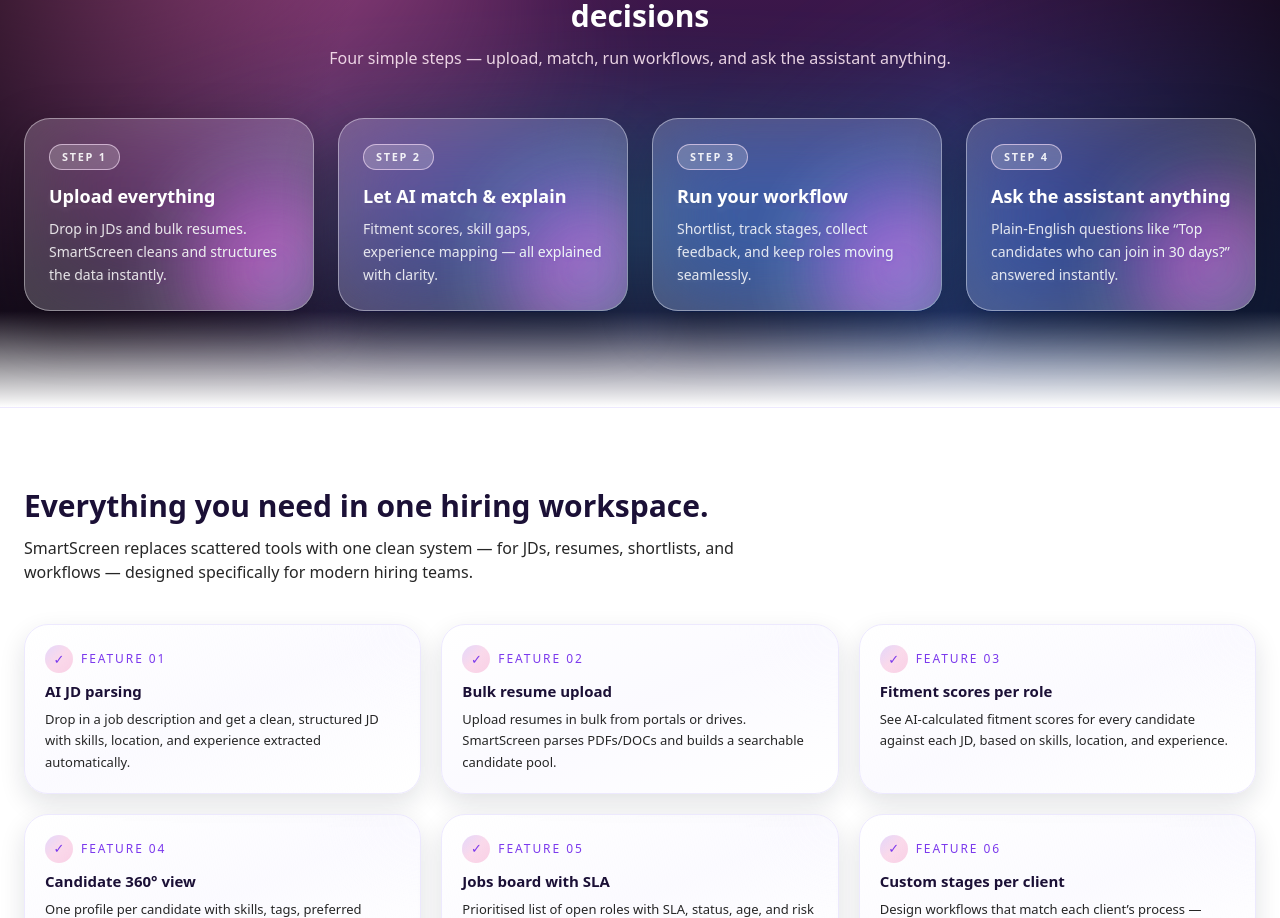
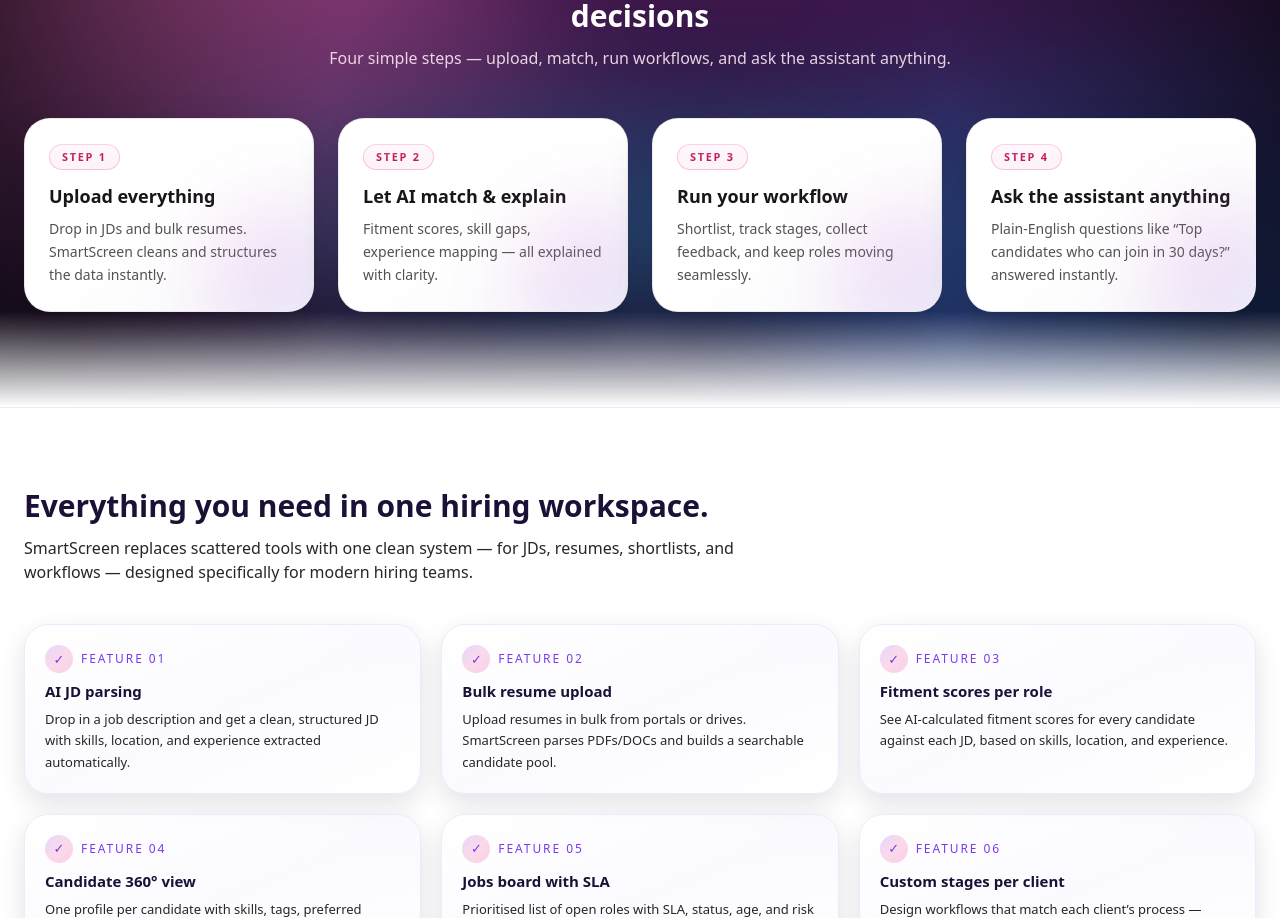
Before and after one commit to MathanGit-1/smartscreen_website, a React (Vite) app: page / in a window 1280 px wide. Shown: the part 4316-5234 px from the top of the page. Built offline with nearby package versions, Linux system fonts and the light colour scheme.

Commit message:
updated code

```diff
--- a/src/App.tsx
+++ b/src/App.tsx
@@ -1835,34 +1835,64 @@
         initial={{ opacity: 0, y: 20 }}
         whileInView={{ opacity: 1, y: 0 }}
         viewport={{ once: true, amount: 0.4 }}
-  transition={{ duration: 0.45, delay: idx * 0.08 }}
+        whileHover={{ y: -10, scale: 1.02, rotate: -0.5 }}
+        transition={{
+          duration: 0.45,
+          delay: idx * 0.08,
+          type: "spring",
+          stiffness: 230,
+          damping: 18,
+        }}
         className="group relative overflow-hidden rounded-[26px]
-             border border-white/40
-             bg-[rgba(255,255,255,0.22)]
-             backdrop-blur-2xl
+                  bg-gradient-to-br from-white via-white to-[#f7f7f9]
+                  border border-neutral-200/80
+                  shadow-[0_18px_40px_rgba(0,0,0,0.22)]
                   px-6 py-6
-             shadow-[0_20px_50px_rgba(0,0,0,0.35)]
-             saturate-150 contrast-125"
->
-  {/* bright inner glow */}
-  <div
-    className="pointer-events-none absolute -right-10 -bottom-10 h-40 w-40 rounded-full
-               bg-gradient-to-br from-pink-400/60 via-purple-400/55 to-blue-300/50
-               blur-2xl opacity-90 group-hover:opacity-100 transition-opacity"
-  />
-
-  <div className="mb-3 inline-flex items-center rounded-full border border-pink-200/60 bg-pink-100/20 px-3 py-1 text-[0.68rem] font-semibold uppercase tracking-[0.16em] text-white/90">
+                  backdrop-blur-xl
+                  transform-gpu will-change-transform"
+      >
+
+        {/* TOP GLOSS REFLECTION */}
+        <div
+          className="pointer-events-none absolute inset-x-0 top-0 h-10
+                    bg-gradient-to-b from-white/95 to-white/0 opacity-80"
+        />
+
+        {/* REMOVED SHIMMER STRIP */}
+        {/* (No shimmer here anymore) */}
+
+        {/* INNER GLOW */}
+        <div
+          className="pointer-events-none absolute -right-10 -bottom-10 h-36 w-36 rounded-full
+                    bg-gradient-to-br from-pink-400/35 via-purple-400/30 to-blue-300/30
+                    blur-2xl opacity-70 group-hover:opacity-100 transition-opacity"
+        />
+
+        {/* BORDER GLOW */}
+        <div
+          className="pointer-events-none absolute inset-0 rounded-[26px]
+                    ring-1 ring-white/40 group-hover:ring-white/60 transition-all"
+        />
+
+        {/* STEP BADGE */}
+        <div className="mb-3 inline-flex items-center rounded-full
+                        border border-pink-300/70 bg-pink-50/80
+                        px-3 py-1 text-[0.68rem] font-semibold uppercase tracking-[0.16em]
+                        text-pink-700">
           {card.step}
         </div>
 
-  <h3 className="text-lg font-semibold text-white drop-shadow-md">
+        {/* TITLE */}
+        <h3 className="text-lg font-semibold text-neutral-900">
           {card.title}
         </h3>
 
-  <p className="mt-2 text-sm leading-relaxed text-white/85 drop-shadow">
+        {/* DESCRIPTION */}
+        <p className="mt-2 text-sm leading-relaxed text-neutral-600">
           {card.desc}
         </p>
       </motion.div>
+
 
       ))}
     </div>
```
Lines whose indentation alone changed are shown as unchanged.
